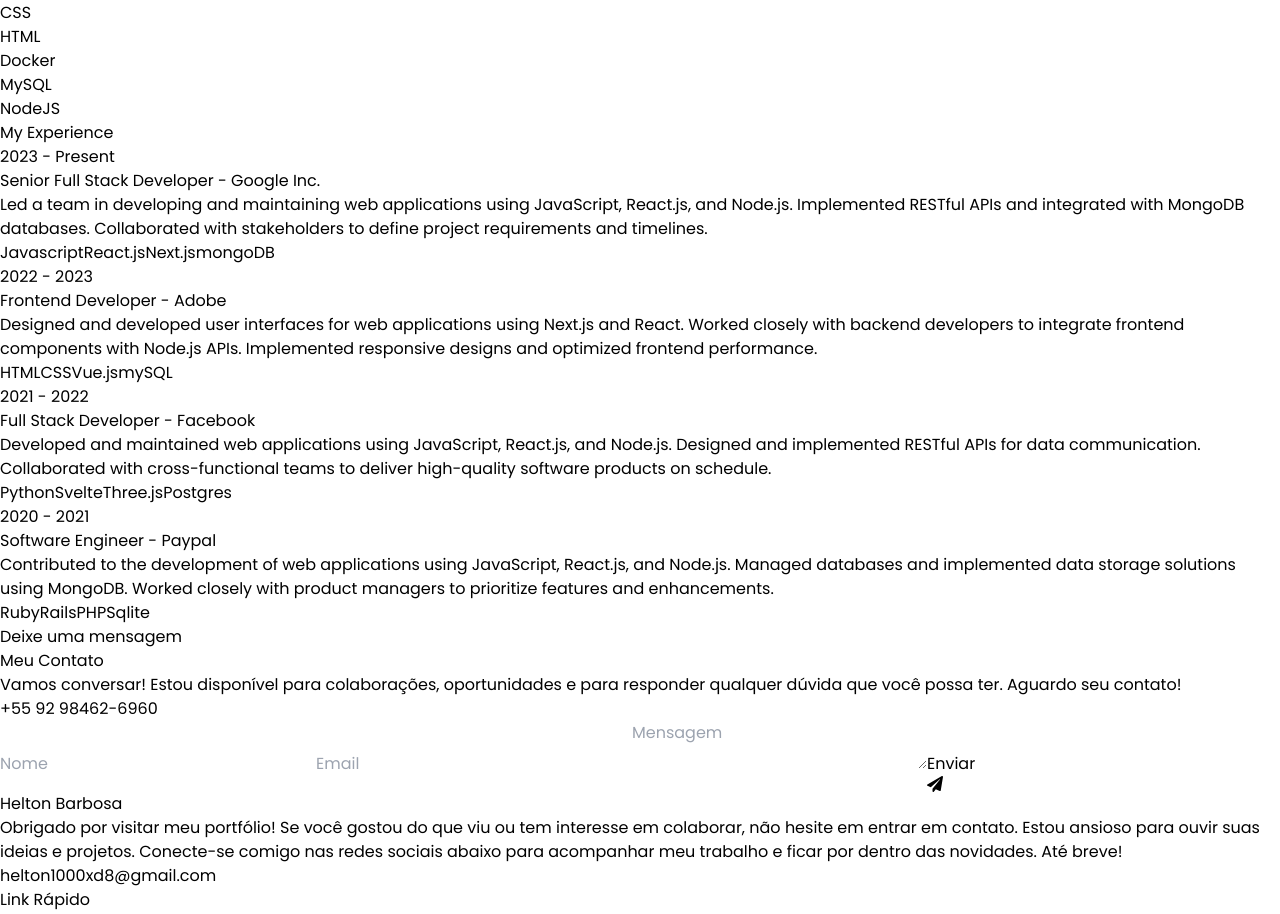
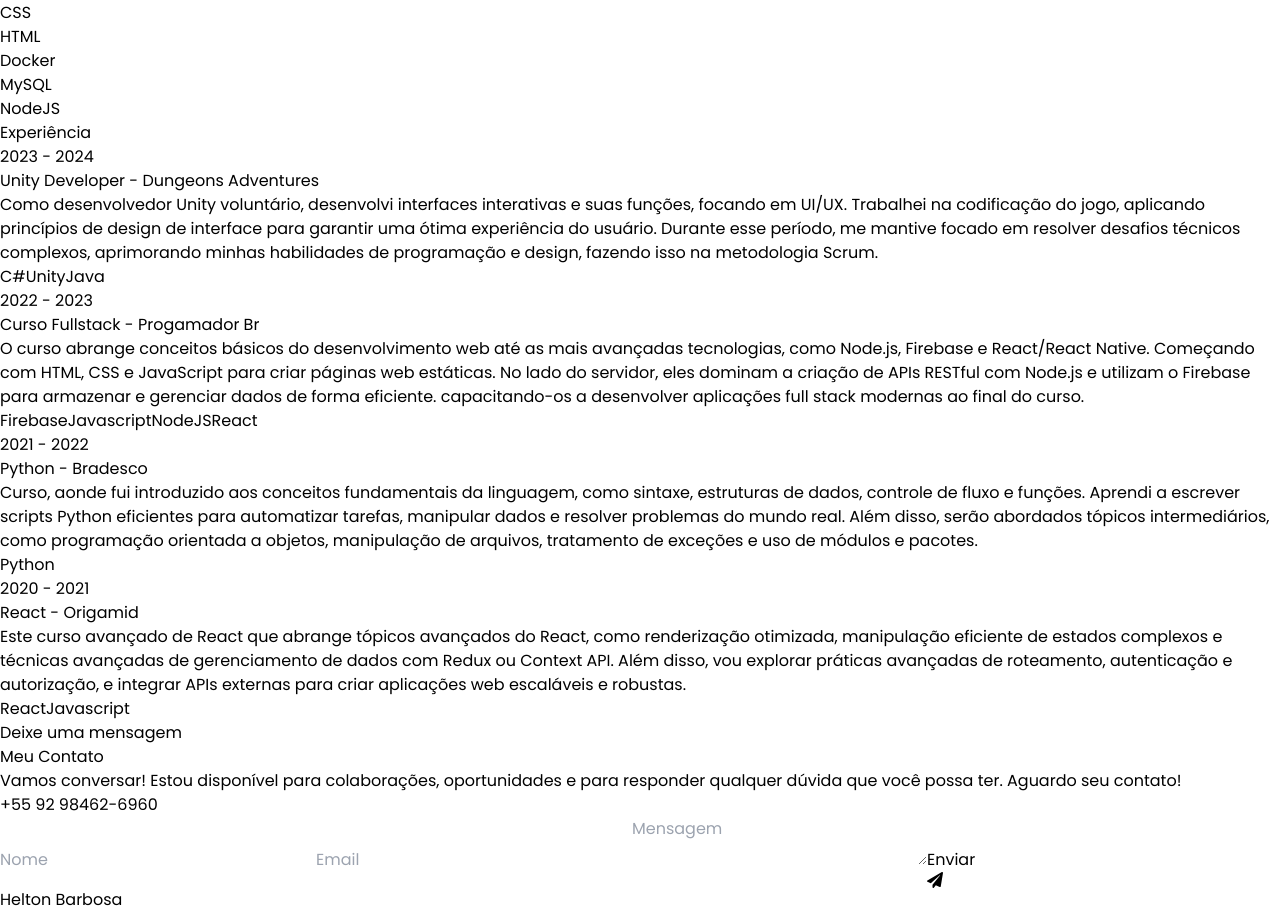
Before and after one commit to Helton1000/my-portfolio, a Next.js app: page / in a window 1280 px wide. Shown: the part 9063-9977 px from the top of the page. Built offline with nearby package versions, Linux system fonts and the light colour scheme.

Commit message:
feat: add new experience page

```diff
--- a/Components/Experience.tsx
+++ b/Components/Experience.tsx
@@ -1,64 +1,89 @@
 import React from "react";
-import ExperienceItem from "./ExperienceItem";
+import { motion } from "framer-motion";
 
 const Experience = () => {
+  const TESTE = [
+    {
+      year: "2023 - 2024",
+      role: "Unity Developer",
+      company: "Dungeons Adventures",
+      description: `Como desenvolvedor Unity voluntário, desenvolvi interfaces interativas e suas funções, focando em UI/UX. Trabalhei na codificação do jogo, aplicando princípios de design de interface para garantir uma ótima experiência do usuário. Durante esse período, me mantive focado em resolver desafios técnicos complexos, aprimorando minhas habilidades de programação e design, fazendo isso na metodologia Scrum.`,
+      technologies: ["C#", "Unity", "Java"],
+    },
+    {
+      year: "2022 - 2023",
+      role: "Curso Fullstack",
+      company: "Progamador Br",
+      description: `O curso abrange conceitos básicos do desenvolvimento web até as mais avançadas tecnologias, como Node.js, Firebase e React/React Native. Começando com HTML, CSS e JavaScript para criar páginas web estáticas. No lado do servidor, eles dominam a criação de APIs RESTful com Node.js e utilizam o Firebase para armazenar e gerenciar dados de forma eficiente.  capacitando-os a desenvolver aplicações full stack modernas ao final do curso.`,
+      technologies: ["Firebase","Javascript", "NodeJS", "React"],
+    },
+    {
+      year: "2021 - 2022",
+      role: "Python",
+      company: "Bradesco",
+      description: `Curso, aonde fui introduzido aos conceitos fundamentais da linguagem, como sintaxe, estruturas de dados, controle de fluxo e funções. Aprendi a escrever scripts Python eficientes para automatizar tarefas, manipular dados e resolver problemas do mundo real. Além disso, serão abordados tópicos intermediários, como programação orientada a objetos, manipulação de arquivos, tratamento de exceções e uso de módulos e pacotes.`,
+      technologies: ["Python"],
+    },
+    {
+      year: "2020 - 2021",
+      role: "React",
+      company: "Origamid",
+      description: `Este curso avançado de React que abrange tópicos avançados do React, como renderização otimizada, manipulação eficiente de estados complexos e técnicas avançadas de gerenciamento de dados com Redux ou Context API. Além disso, vou explorar práticas avançadas de roteamento, autenticação e autorização, e integrar APIs externas para criar aplicações web escaláveis e robustas.`,
+      technologies: ["React", "Javascript"],
+    },
+  ];
+
   return (
-    <div id="cursos" className="bg-[#121212] pb-[5rem] pt-[4rem] md:pt-[8rem]">
-      <h1 className="heading_primary heading">
-        Cursos e <span className="text-yellow-300">Experiências</span>
-      </h1>
-      <div className="mx-auto grid w-[80%] grid-cols-1 items-center gap-[2rem] pt-[4rem] md:grid-cols-2 md:pt-[8rem]">
-        <div>
-          <ExperienceItem
-            title="React Developer"
-            year="2014-2022"
-            description="Lorem ipsum dolor, sit amet consectetur adipisicing elit. Harum veritatis neque quisquam odit ea deleniti sint qui cupiditate, corrupti recusandae repudiandae quas eius a doloribus illo, dicta voluptatum rem dignissimos!"
-            Button={true}
-          />
-          <ExperienceItem
-            title="Fullstack Developer"
-            year="2016-2020"
-            description="Lorem ipsum dolor, sit amet consectetur adipisicing elit. Harum veritatis neque quisquam odit ea deleniti sint qui cupiditate, corrupti recusandae repudiandae quas eius a doloribus illo, dicta voluptatum rem dignissimos!"
-          />
-        </div>
-        <div>
-          <ExperienceItem
-            title="Bradesco Developer"
-            year="2014-2022"
-            description="Lorem ipsum dolor, sit amet consectetur adipisicing elit. Harum veritatis neque quisquam odit ea deleniti sint qui cupiditate, corrupti recusandae repudiandae quas eius a doloribus illo, dicta voluptatum rem dignissimos!Lorem ipsum dolor, sit amet consectetur adipisicing elit. Harum veritatis neque quisquam odit ea deleniti sint qui cupiditate, corrupti recusandae repudiandae quas eius a doloribus illo, dicta voluptatum rem dignissimos!"
-            Button={true}
-          />
-          <ExperienceItem
-            title="Java Developer"
-            year="2014-2022"
-            description="Lorem ipsum dolor, sit amet consectetur adipisicing elit. Harum veritatis neque quisquam odit ea deleniti sint qui cupiditate, corrupti recusandae repudiandae quas eius a doloribus illo, dicta voluptatum rem dignissimos!"
-          />
-        </div>
-        <div>
-          <ExperienceItem
-            title="Next Developer"
-            year="2014-2022"
-            description="Lorem ipsum dolor, sit amet consectetur adipisicing elit. Harum veritatis neque quisquam odit ea deleniti sint qui cupiditate, corrupti recusandae repudiandae quas eius a doloribus illo, dicta voluptatum rem dignissimos!"
-          />
-          <ExperienceItem
-            title="Node JS Developer"
-            year="2014-2022"
-            description="Lorem ipsum dolor, sit amet consectetur adipisicing elit. Harum veritatis neque quisquam odit ea deleniti sint qui cupiditate, corrupti recusandae repudiandae quas eius a doloribus illo, dicta voluptatum rem dignissimos!Lorem ipsum dolor, sit amet consectetur adipisicing elit. Harum veritatis neque quisquam odit ea deleniti sint qui cupiditate, corrupti recusandae repudiandae quas eius a doloribus illo, dicta voluptatum rem dignissimos!"
-            Button={true}
-          />
-        </div>
-        <div>
-          <ExperienceItem
-            title="Bradesco Developer"
-            year="2014-2022"
-            description="Lorem ipsum dolor, sit amet consectetur adipisicing elit. Harum veritatis neque quisquam odit ea deleniti sint qui cupiditate, corrupti recusandae repudiandae quas eius a doloribus illo, dicta voluptatum rem dignissimos!"
-          />
-          <ExperienceItem
-            title="Java Developer"
-            year="2014-2022"
-            description="Lorem ipsum dolor, sit amet consectetur adipisicing elit. Harum veritatis neque quisquam odit ea deleniti sint qui cupiditate, corrupti recusandae repudiandae quas eius a doloribus illo, dicta voluptatum rem dignissimos!"
-          />
-        </div>
+    <div
+      id="cursos"
+      className="border-b border-neutral-900 bg-[#121212] pb-8 pt-[2rem] text-white md:pt-[4rem]"
+    >
+      <motion.h1
+        whileInView={{ opacity: 1, y: 0 }}
+        initial={{ opacity: 0, y: -100 }}
+        transition={{ duration: 0.5 }}
+        className="my-20 text-center text-4xl font-bold uppercase"
+      >
+        Exper<span className="text-yellow-400">iência</span>
+      </motion.h1>
+      <div className="ml-4 w-[90%]">
+        {TESTE.map((teste, index) => (
+          <div
+            className="mb-8 flex flex-wrap md:justify-center lg:justify-center"
+            key={index}
+          >
+            <motion.div
+              whileInView={{ opacity: 1, x: 0 }}
+              initial={{ opacity: 0, x: -100 }}
+              transition={{ duration: 1 }}
+              className="mt-3 w-full lg:w-1/4"
+            >
+              <p className="mb-2 text-center text-sm text-neutral-400">
+                {teste.year}
+              </p>
+            </motion.div>
+            <motion.div
+              whileInView={{ opacity: 1, x: 0 }}
+              initial={{ opacity: 0, x: 100 }}
+              transition={{ duration: 1 }}
+              className="mt-3 w-full max-w-xl lg:w-3/4"
+            >
+              <h6 className="mb-2 font-semibold">
+                {teste.role} -{" "}
+                <span className="text-sm text-purple-100">{teste.company}</span>
+              </h6>
+              <p className="mb-4 text-neutral-400">{teste.description}</p>
+              {teste.technologies.map((tech, index) => (
+                <span
+                  key={index}
+                  className="mr-2 mt-4 rounded bg-neutral-800 px-2 py-1 text-sm font-medium text-[#55e6a5]"
+                >
+                  {tech}
+                </span>
+              ))}
+            </motion.div>
+          </div>
+        ))}
       </div>
     </div>
   );
--- a/Components/Teste.tsx
+++ /dev/null
@@ -1,92 +0,0 @@
-import React from "react";
-import { motion } from "framer-motion";
-
-const Teste = () => {
-  const TESTE = [
-    {
-      year: "2023 - Present",
-      role: "Senior Full Stack Developer",
-      company: "Google Inc.",
-      description: `Led a team in developing and maintaining web applications using JavaScript, React.js, and Node.js. Implemented RESTful APIs and integrated with MongoDB databases. Collaborated with stakeholders to define project requirements and timelines.`,
-      technologies: ["Javascript", "React.js", "Next.js", "mongoDB"],
-    },
-    {
-      year: "2022 - 2023",
-      role: "Frontend Developer",
-      company: "Adobe",
-      description: `Designed and developed user interfaces for web applications using Next.js and React. Worked closely with backend developers to integrate frontend components with Node.js APIs. Implemented responsive designs and optimized frontend performance.`,
-      technologies: ["HTML", "CSS", "Vue.js", "mySQL"],
-    },
-    {
-      year: "2021 - 2022",
-      role: "Full Stack Developer",
-      company: "Facebook",
-      description: `Developed and maintained web applications using JavaScript, React.js, and Node.js. Designed and implemented RESTful APIs for data communication. Collaborated with cross-functional teams to deliver high-quality software products on schedule.`,
-      technologies: ["Python", "Svelte", "Three.js", "Postgres"],
-    },
-    {
-      year: "2020 - 2021",
-      role: "Software Engineer",
-      company: "Paypal",
-      description: `Contributed to the development of web applications using JavaScript, React.js, and Node.js. Managed databases and implemented data storage solutions using MongoDB. Worked closely with product managers to prioritize features and enhancements.`,
-      technologies: ["Ruby", "Rails", "PHP", "Sqlite"],
-    },
-  ];
-
-  return (
-    <div
-      id="cursos"
-      className="border-b border-neutral-900 bg-[#121212] pb-8 pt-[2rem] text-white md:pt-[4rem]"
-    >
-      <motion.h1
-        whileInView={{ opacity: 1, y: 0 }}
-        initial={{ opacity: 0, y: -100 }}
-        transition={{ duration: 0.5 }}
-        className="my-20 text-center text-4xl font-bold uppercase"
-      >
-        My <span className="text-yellow-400">Experience</span>
-      </motion.h1>
-      <div className="ml-4 w-[90%]">
-        {TESTE.map((teste, index) => (
-          <div
-            className="mb-8 flex flex-wrap md:justify-center lg:justify-center"
-            key={index}
-          >
-            <motion.div
-              whileInView={{ opacity: 1, x: 0 }}
-              initial={{ opacity: 0, x: -100 }}
-              transition={{ duration: 1 }}
-              className="mt-3 w-full lg:w-1/4"
-            >
-              <p className="mb-2 text-center text-sm text-neutral-400">
-                {teste.year}
-              </p>
-            </motion.div>
-            <motion.div
-              whileInView={{ opacity: 1, x: 0 }}
-              initial={{ opacity: 0, x: 100 }}
-              transition={{ duration: 1 }}
-              className="mt-3 w-full max-w-xl lg:w-3/4"
-            >
-              <h6 className="mb-2 font-semibold">
-                {teste.role} -{" "}
-                <span className="text-sm text-purple-100">{teste.company}</span>
-              </h6>
-              <p className="mb-4 text-neutral-400">{teste.description}</p>
-              {teste.technologies.map((tech, index) => (
-                <span
-                  key={index}
-                  className="mr-2 mt-4 rounded bg-neutral-800 px-2 py-1 text-sm font-medium text-[#55e6a5]"
-                >
-                  {tech}
-                </span>
-              ))}
-            </motion.div>
-          </div>
-        ))}
-      </div>
-    </div>
-  );
-};
-
-export default Teste;
--- a/pages/index.tsx
+++ b/pages/index.tsx
@@ -5,12 +5,11 @@ import About from "@/Components/About";
 import React, { useEffect, useState } from "react";
 import Skills from "@/Components/Skills";
 import Projects from "@/Components/Projects";
-import Experience from "@/Components/Experience";
 import Contact from "@/Components/Contact";
 import Footer from "@/Components/Footer";
 import AOS from "aos";
 import "aos/dist/aos.css";
-import Teste from "@/Components/Teste";
+import Experience from "@/Components/Experience";
 
 const PaginaInicial = () => {
   const [nav, setNav] = useState(false);
@@ -59,8 +58,7 @@ const PaginaInicial = () => {
         {/* Skills */}
         <Skills />
         <Projects />
-        {/* <Experience /> */}
-        <Teste />
+        <Experience />
 
         <Contact />
         <Footer />
```
Also changed, not shown: Components/ExperienceItem.tsx (deleted, +0 -36 lines).
